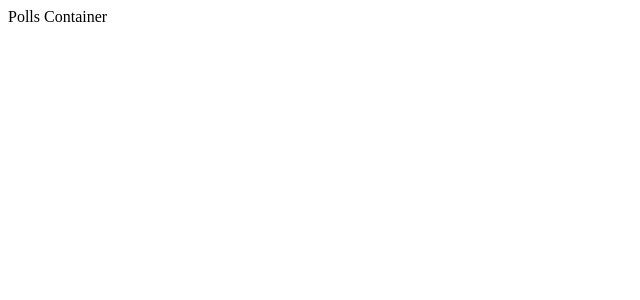
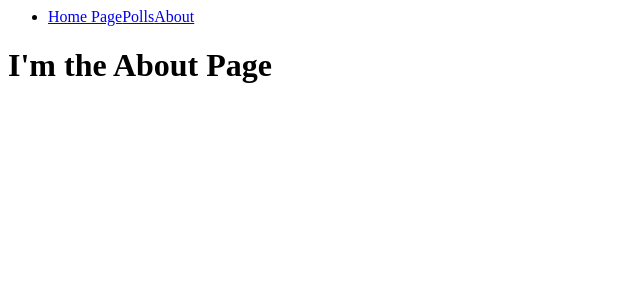
Before and after one commit to LuisCastilloKC/mlb_voting_app, a React (Create React App) app in the folder mlb_voting_frontend/: page /about in a window 1280 px wide. Shown: the top 300 px of the page, without its empty margins (0-640 px from the left). Built offline with nearby package versions, Linux system fonts and the light colour scheme; no server answers.

Commit message:
add Navbar, About component

```diff
--- /dev/null
+++ b/mlb_voting_frontend/src/components/About.jsx
@@ -0,0 +1,7 @@
+import React from 'react';
+
+export const About = () => {
+    return(
+        <h1> I'm the About Page</h1>
+    )
+}
--- /dev/null
+++ b/mlb_voting_frontend/src/components/Navbar.jsx
@@ -0,0 +1,14 @@
+import React from 'react';
+import { Link, withRouter } from 'react-router-dom';
+
+export const Navbar = () => {
+    return(
+        <ul>
+            <li>
+                <Link to="/">Home Page</Link>
+                <Link to="/polls">Polls</Link>
+                <Link to="/about">About</Link>
+            </li>
+        </ul>
+    )
+}
--- a/mlb_voting_frontend/src/components/app.jsx
+++ b/mlb_voting_frontend/src/components/app.jsx
@@ -1,10 +1,18 @@
 import React from 'react';
 import PollsContainer from './PollsContainer'
+import { Navbar } from './Navbar';
+import { About } from './About';
+import { BrowserRouter as Router, Route, Switch, withRouter } from 'react-router-dom';
 
 const App = () => {
     return (
         <div>
-            <PollsContainer />
+            <Router>
+                <Navbar />
+                <Switch>
+                <Route path="/about" exact component={About} />
+                </Switch>
+            </Router>
         </div>
     );
 };
--- a/mlb_voting_frontend/src/index.js
+++ b/mlb_voting_frontend/src/index.js
@@ -4,6 +4,7 @@ import { createStore, applyMiddleware, compose } from 'redux';
 import { Provider } from 'react-redux';
 import thunk from 'redux-thunk';
 import { composeWithDevTools } from 'redux-devtools-extension';
+import { BrowserRouter as Router } from 'react-router-dom'
 
 import App from './components/App'
 import { rootReducer } from './reducers/rootReducer'
@@ -14,8 +15,10 @@ const store = createStore(
 )
 
 ReactDOM.render(
-    <Provider store={store}>
-        <App />
-    </Provider>,
+    <Router>
+        <Provider store={store}>
+            <App />
+        </Provider>
+    </Router>,
     document.getElementById('root')
 )
--- a/mlb_voting_frontend/src/reducers/rootReducer.js
+++ b/mlb_voting_frontend/src/reducers/rootReducer.js
@@ -1,7 +1,7 @@
 import { combineReducers } from 'redux';
 
-import {pollsReducer } from './pollsReducer'
+import { pollsReducer } from './pollsReducer'
 
 export const rootReducer = combineReducers({
     polls: pollsReducer
-})
+});
```
